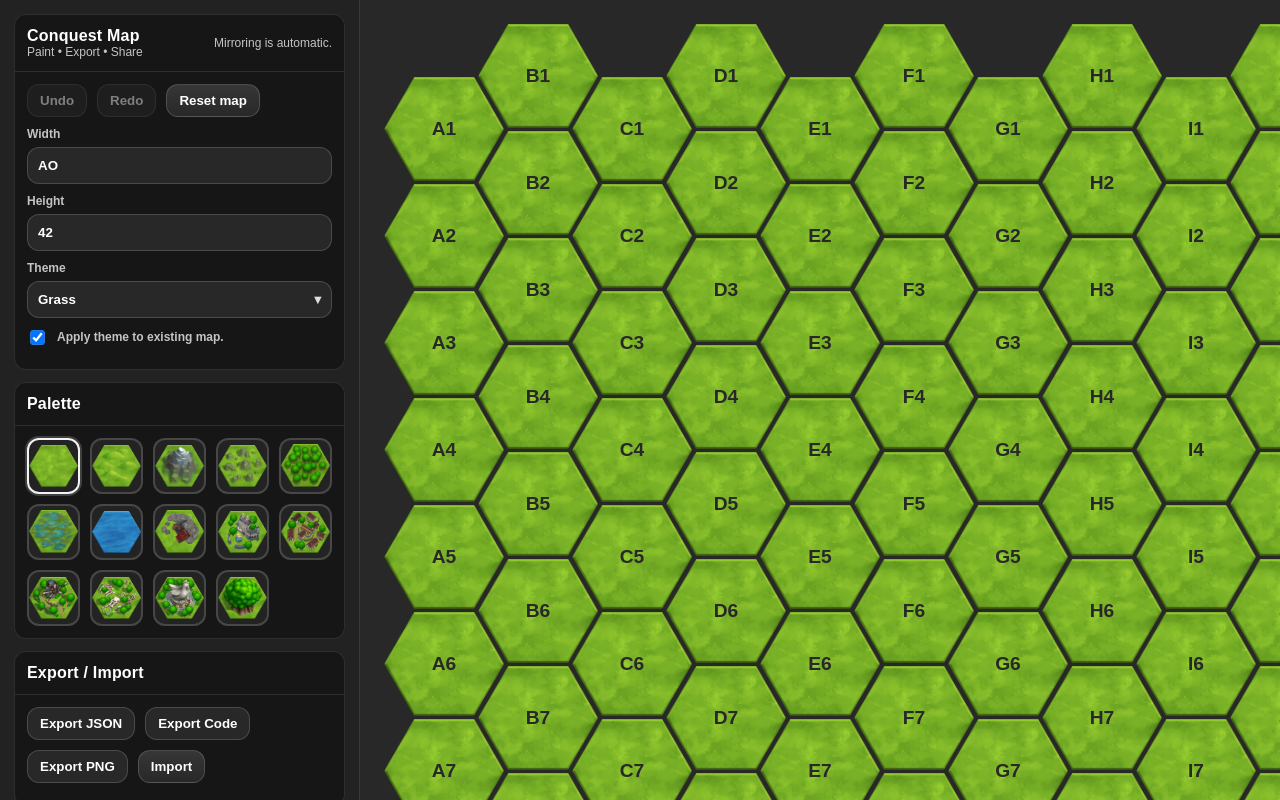
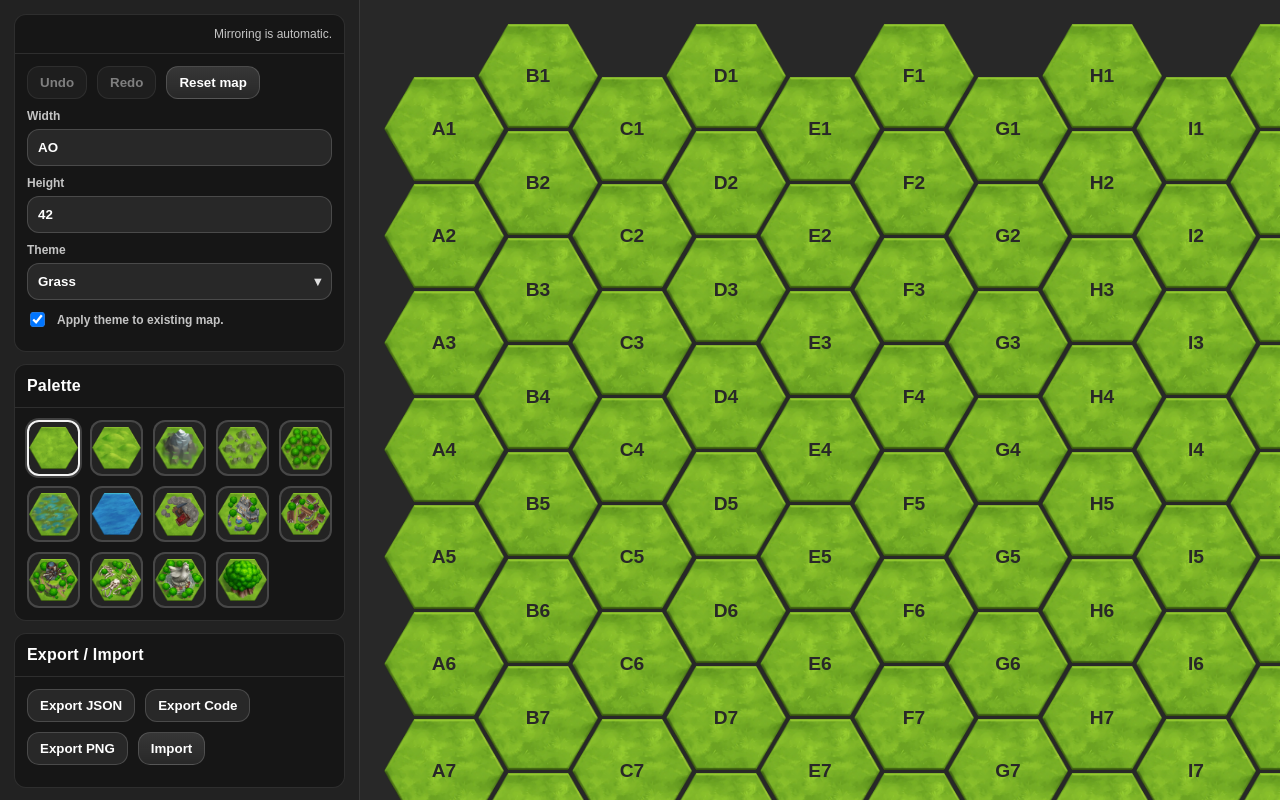
Before and after one commit to YundoIsAFK/map, a plain HTML site: page index.html in a window 1280 px wide. Drawn offline with Linux system fonts and the light colour scheme.

Commit message:
Update index.html

```diff
--- a/index.html
+++ b/index.html
@@ -13,8 +13,8 @@
         <div class="panel">
           <div class="panel-header">
             <div>
-              <div class="brand-title">Conquest Map</div>
-              <div class="brand-sub">Paint • Export • Share</div>
+              <div class="brand-title"></div>
+              <div class="brand-sub"></div>
             </div>
             <div class="panel-hint">Mirroring is automatic.</div>
           </div>
```
